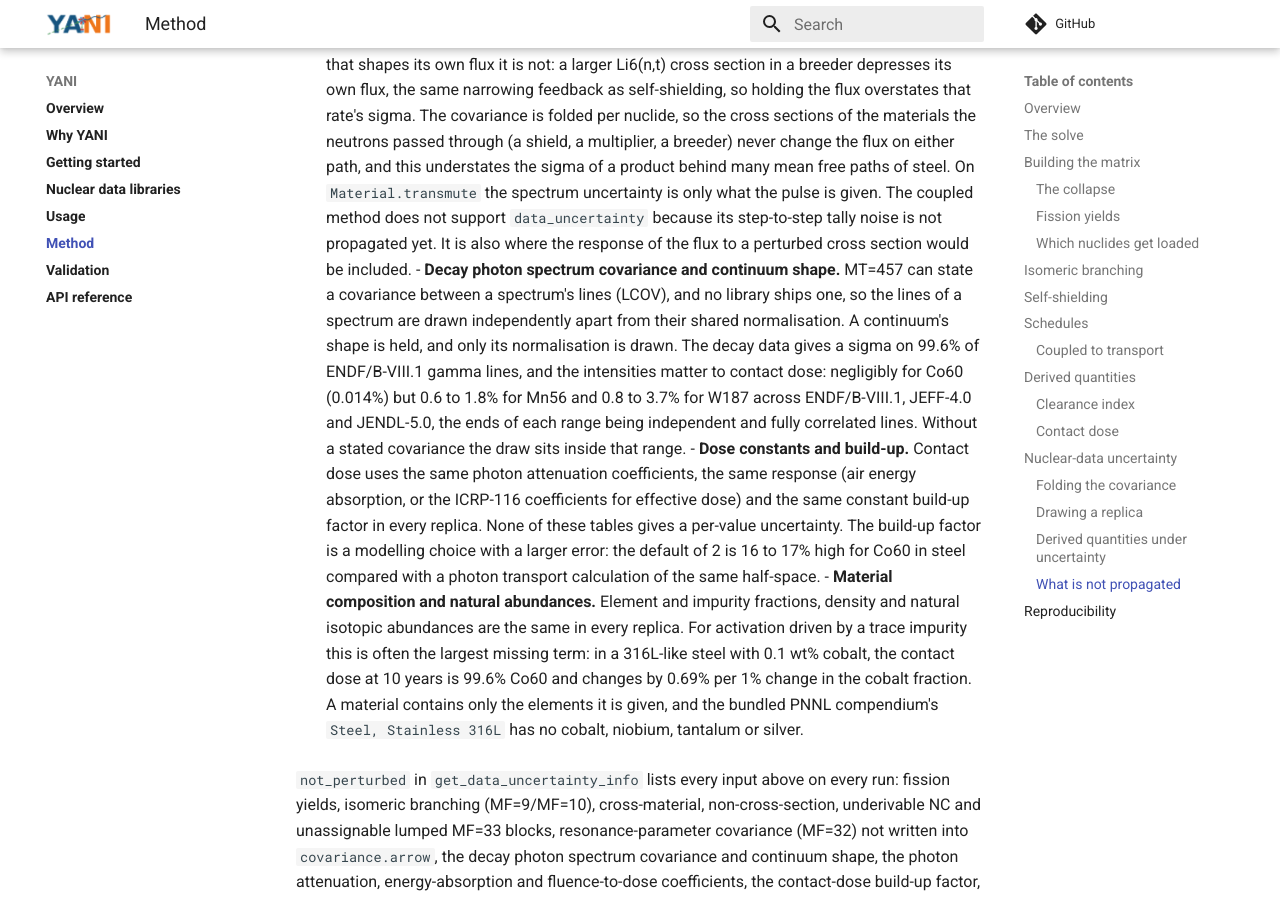
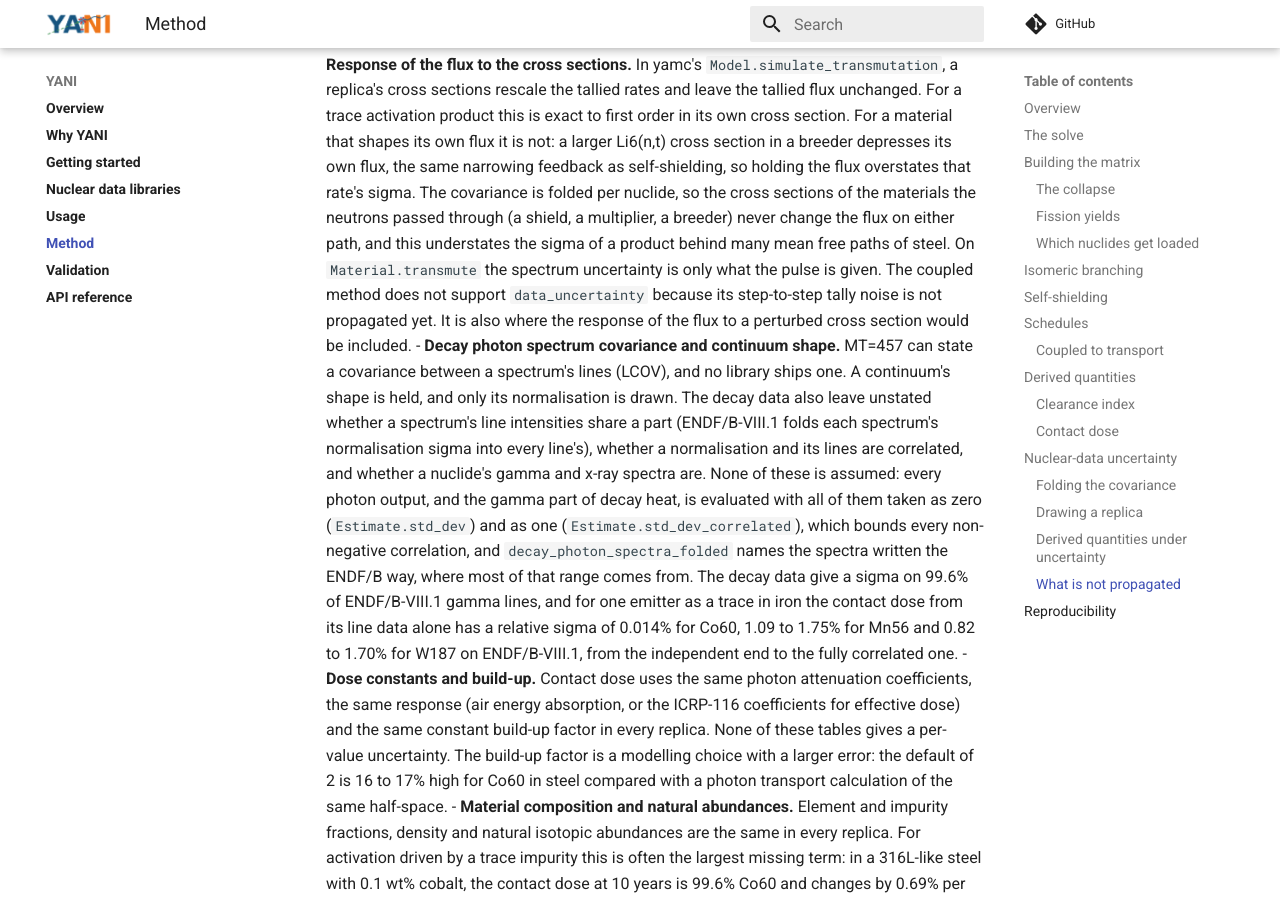
Before and after one commit to fusion-neutronics/yani, an MkDocs documentation site: the page built from docs/method.md, in a window 1280 px wide and 900 px high, scrolled down 15377 px. Built offline with MkDocs 1.6.1 and Material for MkDocs 9.7.7, drawn with Linux system fonts in a browser that asks for light colours; comment, search, counter and statistics services are not loaded; some of the changed text lies outside the part shown.

Commit message:
Describe decay photon lines as released in yani-core 0.21.0
This was written against core#270. The release adds what core#302 made
of it: the gamma decay energy follows each replica's drawn lines in
place of a decay_energy draw, so decay_photon_lines moves the decay heat
as well as the photon spectrum and the contact dose, and every photon
output carries a range, Estimate.std_dev with the unstated correlations
between a nuclide's photon intensities taken as zero and
Estimate.std_dev_correlated with them taken as one.

The contact-dose figures are core#302's measurement on ENDF/B-VIII.1
(one emitter as a trace in iron, line data only, 4096 replicas): Co60
0.014%, Mn56 1.09 to 1.75% and W187 0.82 to 1.70%. The earlier 0.6 to
1.8% and 0.8 to 3.7% across three libraries were not reproduced there.

```diff
--- a/docs/method.md
+++ b/docs/method.md
@@ -541,7 +541,11 @@
   continuum points, so the lines of one spectrum move together. Each line then
   takes its own draw from its intensity sigma (dRI, which MT=457 states
   relative to FD and without FD's sigma, so nothing is counted twice) and one
-  from its energy sigma (dER).
+  from its energy sigma (dER). A nuclide's gamma decay energy follows the
+  draw, by the drawn change in its photon energy per decay (each line's energy
+  times its intensity, plus each continuum's energy integral), in place of a
+  `decay_energy` draw of it; the part of it the tabulated spectra do not carry
+  is held, and the beta and alpha parts keep their own draws.
 - **Tallied rates.** On a transport run, drawn jointly from their per-history
   covariance.
 
@@ -718,14 +722,21 @@
   step-to-step tally noise is not propagated yet. It is also where the response
   of the flux to a perturbed cross section would be included.
 - **Decay photon spectrum covariance and continuum shape.** MT=457 can state a
-  covariance between a spectrum's lines (LCOV), and no library ships one, so
-  the lines of a spectrum are drawn independently apart from their shared
-  normalisation. A continuum's shape is held, and only its normalisation is
-  drawn. The decay data gives a sigma on 99.6% of ENDF/B-VIII.1 gamma lines,
-  and the intensities matter to contact dose: negligibly for Co60 (0.014%) but
-  0.6 to 1.8% for Mn56 and 0.8 to 3.7% for W187 across ENDF/B-VIII.1, JEFF-4.0
-  and JENDL-5.0, the ends of each range being independent and fully correlated
-  lines. Without a stated covariance the draw sits inside that range.
+  covariance between a spectrum's lines (LCOV), and no library ships one. A
+  continuum's shape is held, and only its normalisation is drawn. The decay
+  data also leave unstated whether a spectrum's line intensities share a part
+  (ENDF/B-VIII.1 folds each spectrum's normalisation sigma into every line's),
+  whether a normalisation and its lines are correlated, and whether a nuclide's
+  gamma and x-ray spectra are. None of these is assumed: every photon output,
+  and the gamma part of decay heat, is evaluated with all of them taken as zero
+  (`Estimate.std_dev`) and as one (`Estimate.std_dev_correlated`), which bounds
+  every non-negative correlation, and `decay_photon_spectra_folded` names the
+  spectra written the ENDF/B way, where most of that range comes from. The
+  decay data give a sigma on 99.6% of ENDF/B-VIII.1 gamma lines, and for one
+  emitter as a trace in iron the contact dose from its line data alone has a
+  relative sigma of 0.014% for Co60, 1.09 to 1.75% for Mn56 and 0.82 to 1.70%
+  for W187 on ENDF/B-VIII.1, from the independent end to the fully correlated
+  one.
 - **Dose constants and build-up.** Contact dose uses the same photon
   attenuation coefficients, the same response (air energy absorption, or the
   ICRP-116 coefficients for effective dose) and the same constant build-up
```
Also changed, not shown: docs/usage.md (+5 -1 lines).
